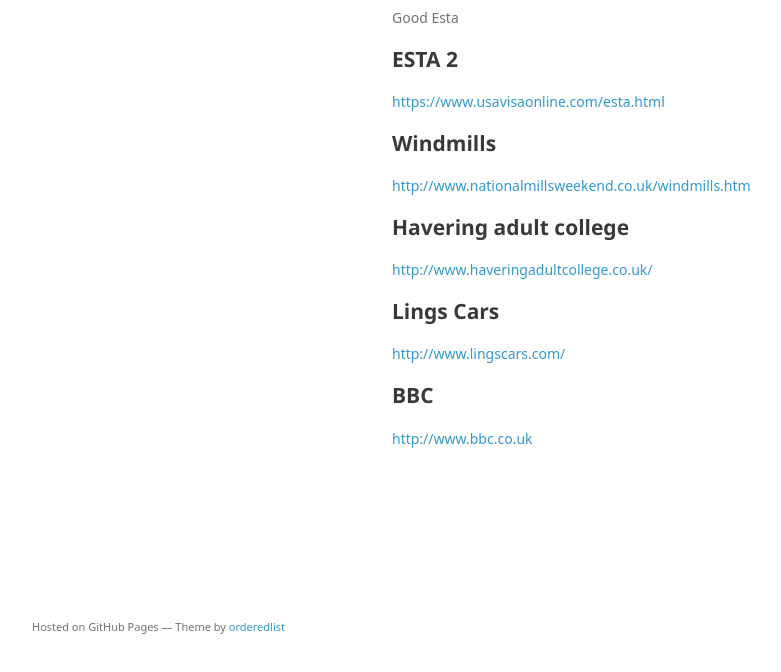
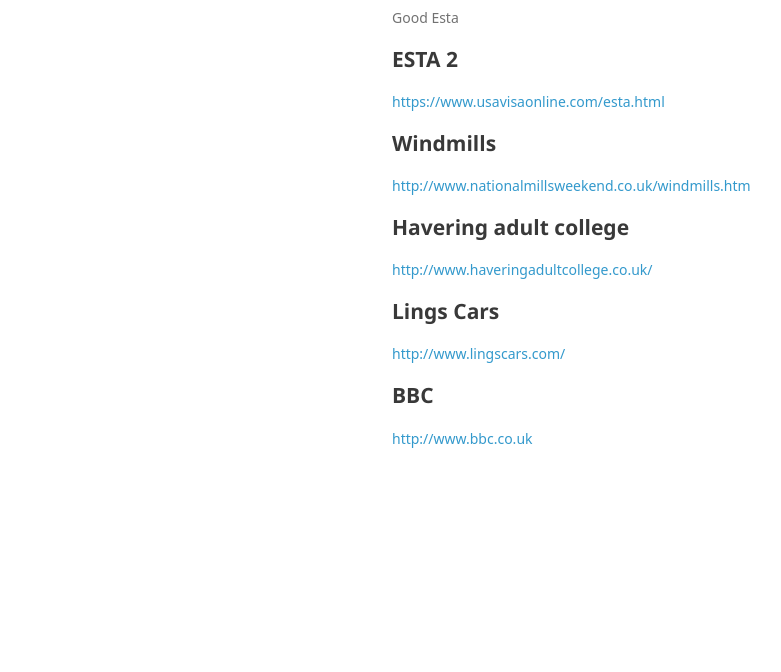
Before and after one commit to philpeace/philpeace.github.io, a plain HTML site: page index.html in a window 1280 px wide. Shown: the part 94-766 px from the top of the page, without its empty margins (178-959 px from the left). Drawn offline with Linux system fonts and the light colour scheme; a web font is replaced by a local one.

Commit message:
Remove footer

```diff
--- a/index.html
+++ b/index.html
@@ -8,9 +8,6 @@
     <link rel="stylesheet" href="stylesheets/styles.css">
     <link rel="stylesheet" href="stylesheets/github-light.css">
     <meta name="viewport" content="width=device-width">
-    <!--[if lt IE 9]>
-    <script src="//html5shiv.googlecode.com/svn/trunk/html5.js"></script>
-    <![endif]-->
   </head>
   <body>
     <div class="wrapper">
@@ -37,11 +34,7 @@
         <p><a href="http://www.bbc.co.uk" target="_blank">http://www.bbc.co.uk</a></p>
 
       </section>
-      <footer>
-        <p><small>Hosted on GitHub Pages &mdash; Theme by <a href="https://github.com/orderedlist">orderedlist</a></small></p>
-      </footer>
     </div>
-    <script src="javascripts/scale.fix.js"></script>
 
   </body>
 </html>
```
